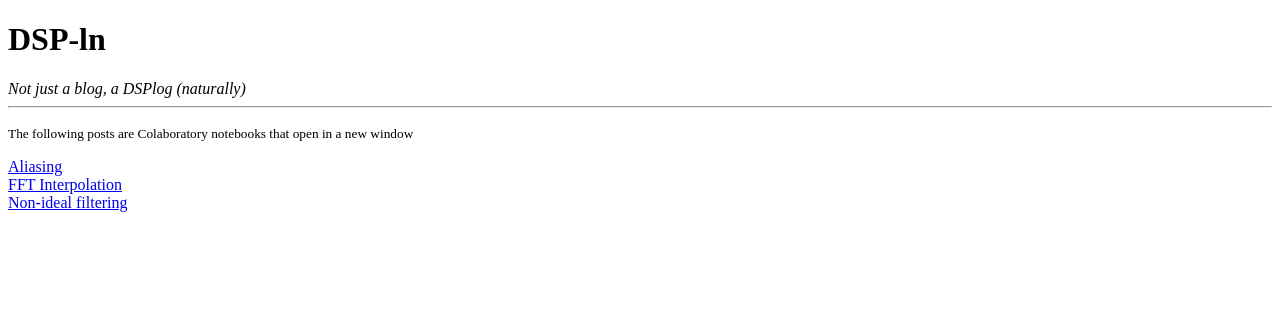
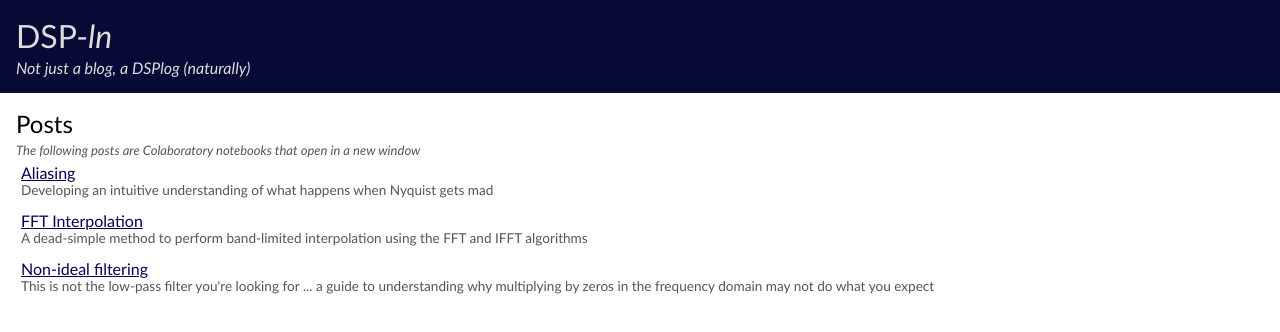
Before and after one commit to ozydingo/dsp-ln, a plain HTML site: page public/index.html in a window 1280 px wide. Drawn offline with Linux system fonts and the light colour scheme.

Commit message:
Add style and post descriptions to the index

```diff
--- a/public/index.html
+++ b/public/index.html
@@ -2,24 +2,47 @@
 <html lang="en">
   <head>
     <title>dsp-ln</title>
+    <link rel="stylesheet" href="main.css" />
   </head>
   <body>
-    <h1>DSP-ln</h1>
-    <i>Not just a blog, a DSPlog (naturally)</i>
+    <header>
+      <h1>DSP-<span class="ln">ln</span></h1>
+      <div class="subtitle">
+        Not just a blog, a DSPlog (naturally)
+      </div>
+    </header>
     <hr>
-    <p>
-      <small>
+    <main>
+      <h2> Posts </h2>
+      <div class="info">
         The following posts are Colaboratory notebooks that open in a new window
-      </small>
-    </p>
-    <div>
+      </div>
+      <div class="post-list">
+        <div class="post-list-item">
+          <div class="post-list-title">
             <a target="_blank" href="https://colab.research.google.com/drive/16TanjzhmyM_HqGk4J5fZ_1_dNhEqQXUW">Aliasing</a>
           </div>
-    <div>
+          <div class="post-list-description">
+            Developing an intuitive understanding of what happens when Nyquist gets mad
+          </div>
+        </div>
+        <div class="post-list-item">
+          <div class="post-list-title">
             <a target="_blank" href="https://colab.research.google.com/drive/17tFtgwUY4kwJgV4rGCj4M-IcfYj7SDe4">FFT Interpolation</a>
           </div>
-    <div>
+          <div class="post-list-description">
+            A dead-simple method to perform band-limited interpolation using the FFT and IFFT algorithms
+          </div>
+        </div>
+        <div class="post-list-item">
+          <div class="post-list-title">
             <a target="_blank" href="https://colab.research.google.com/drive/1FppVOUu4AbK9gZIDUztdFuFQNGS_MEt_#scrollTo=O6AwmQcxyIHE">Non-ideal filtering</a>
           </div>
+          <div class="post-list-description">
+            This is not the low-pass filter you're looking for ... a guide to understanding why multiplying by zeros in the frequency domain may not do what you expect
+          </div>
+        </div>
+      </div>
+    </main>
   </body>
 </html>
--- /dev/null
+++ b/public/main.css
@@ -0,0 +1,60 @@
+* {
+  border: 0px;
+  margin: 0px;
+  padding: 0px;
+}
+
+body {
+  font-family: "Trebuchet MS", trebuchet, tahoma, arial, verdana, sans-serif;
+}
+
+a {
+  color: #005;
+}
+
+header {
+  background-color: #080a36;
+  color: #ddd;
+  padding: 1em;
+}
+
+main {
+  padding: 1em;
+}
+
+h1 {
+  margin-bottom: 3px;
+  font-weight: normal;
+}
+
+.ln {
+  font-style: italic;
+}
+
+h2 {
+  font-weight: normal;
+  padding-bottom: 4px;
+}
+
+.subtitle {
+  font-style: italic;
+}
+
+.info {
+  font-size: small;
+  font-style: italic;
+  color: #555;
+}
+
+.post-list {
+  margin: 5px;
+}
+
+.post-list-item {
+  margin-bottom: 0.8em;
+}
+
+.post-list-description {
+  color: #555;
+  font-size: 0.85em;
+}
```
Lines whose indentation alone changed are shown as unchanged.
